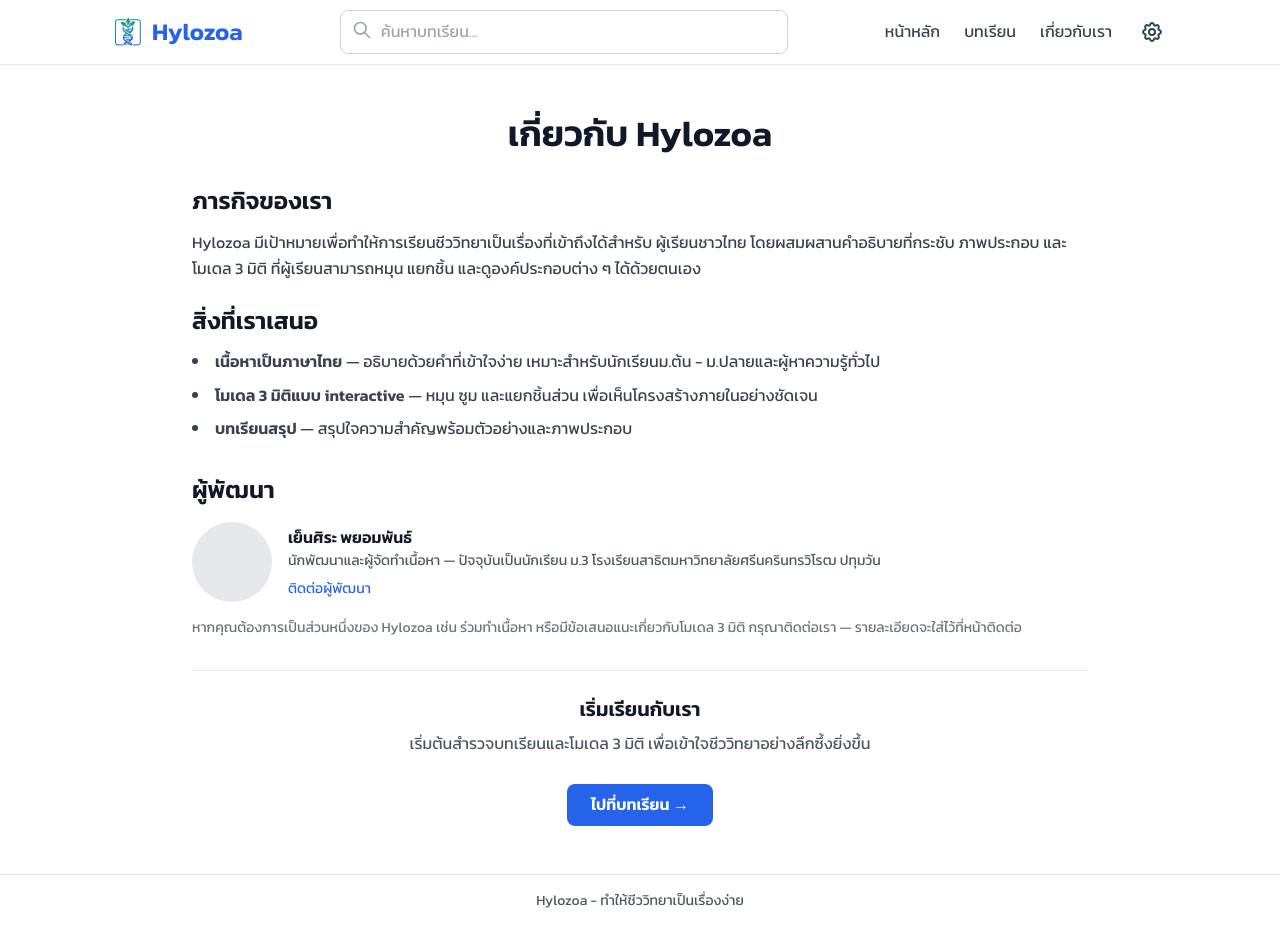
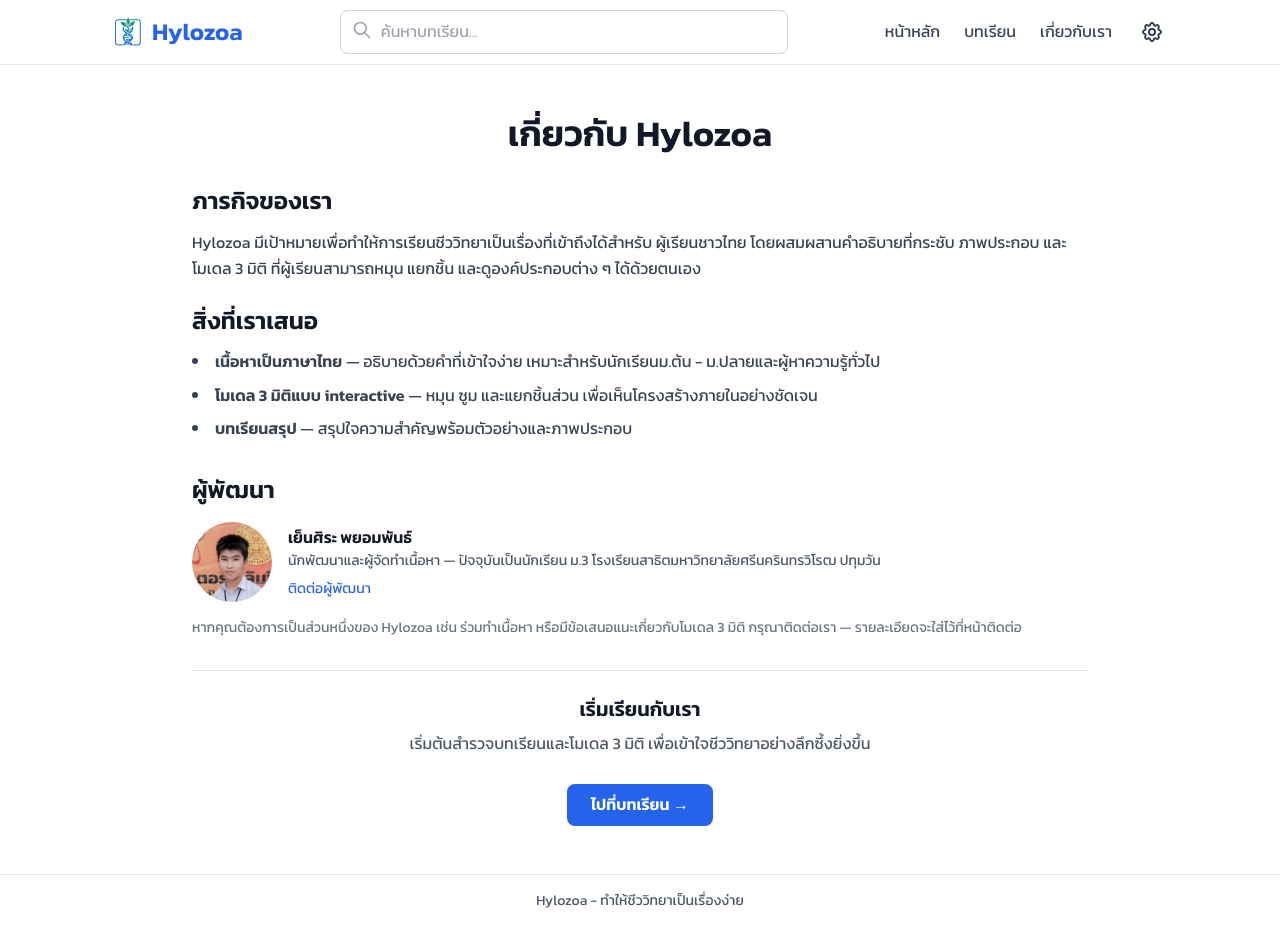
Before and after one commit to Thimphu123/hylozoa, a Next.js app: page /about in a window 1280 px wide. Built offline with nearby package versions, Linux system fonts and the light colour scheme.

Commit message:
add dev profile pic

```diff
--- a/app/about/page.tsx
+++ b/app/about/page.tsx
@@ -49,8 +49,13 @@
           </h2>
 
           <div className="mt-4 flex items-center gap-4">
-            {/* TODO: เปลี่ยนเป็นรูป/ข้อมูลจริงของคุณ */}
-            <div className="h-20 w-20 rounded-full bg-gray-200 dark:bg-gray-800 flex-shrink-0" />
+            <div className="h-20 w-20 rounded-full bg-gray-200 dark:bg-gray-800 flex-shrink-0">
+              <img
+                src="/assets/profile.jpg"
+                alt="เย็นศิระ พยอมพันธ์"
+                className="h-20 w-20 rounded-full object-cover"
+              />
+            </div>
             <div>
               <p className="font-semibold text-gray-900 dark:text-gray-100">เย็นศิระ พยอมพันธ์</p>
               <p className="text-sm text-gray-600 dark:text-gray-400">
```
Also changed, not shown: public/assets/profile.jpg (added).
